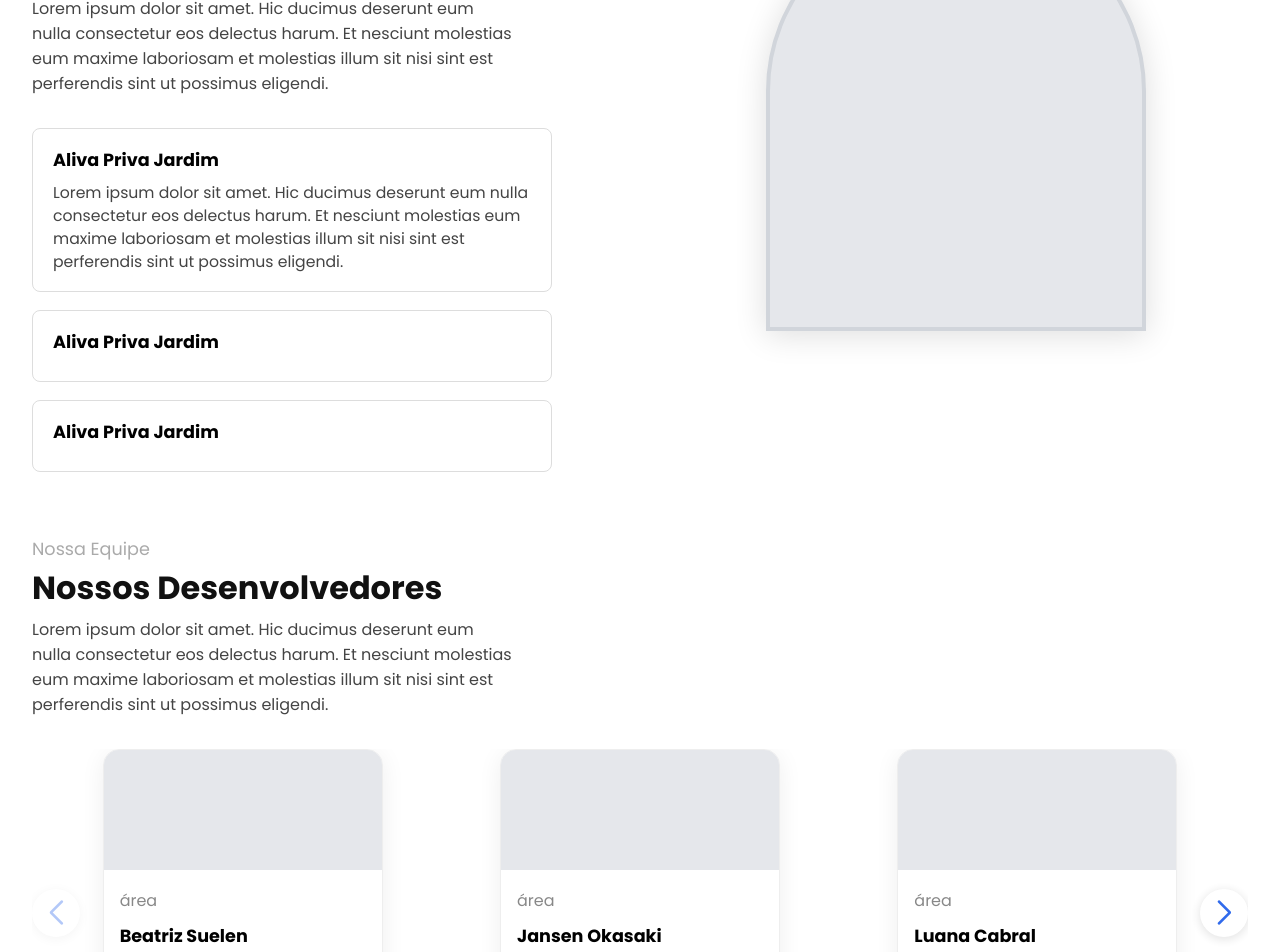
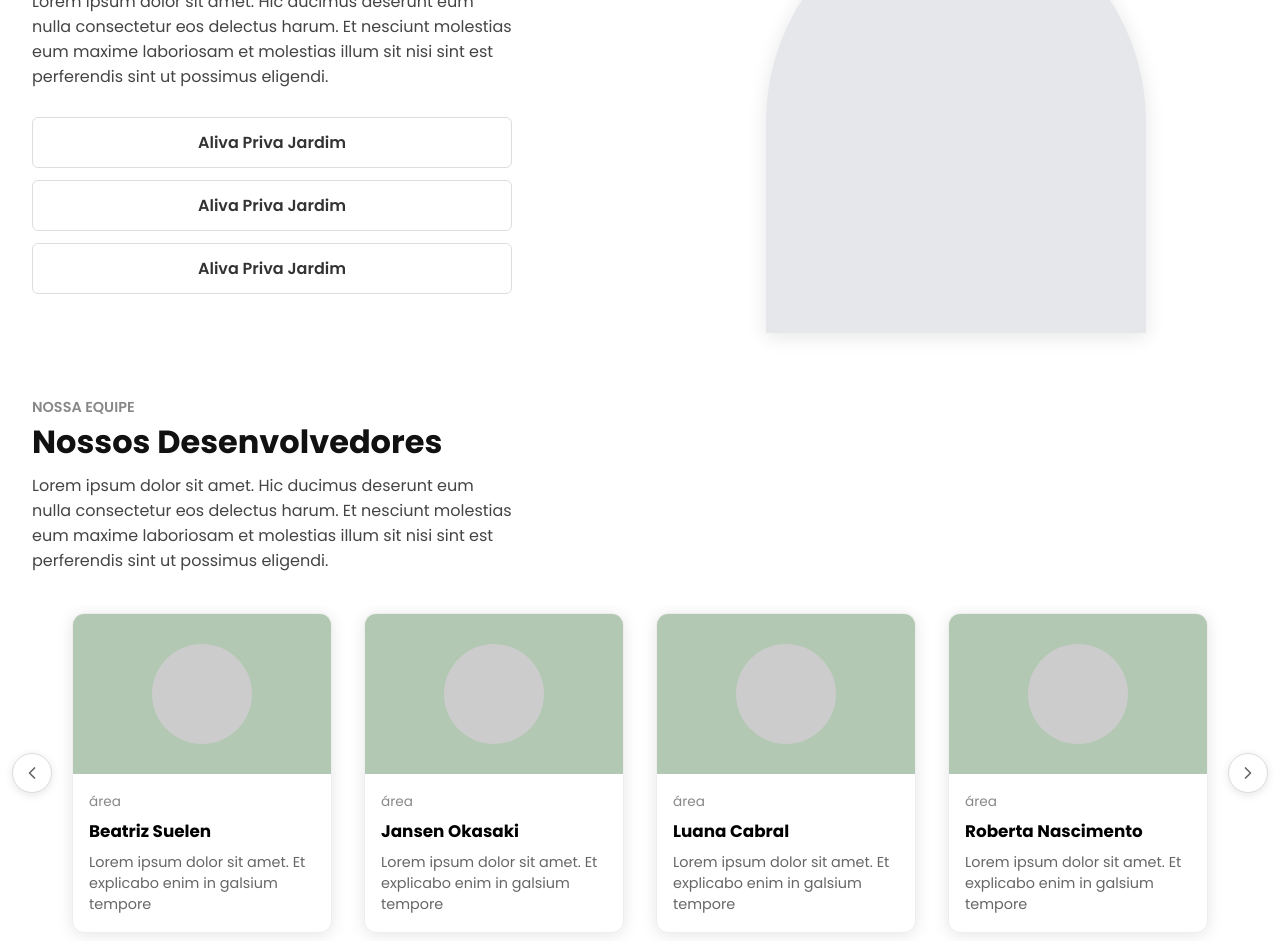
Before and after one commit to zurannii/projeto-frontend, a Next.js app in the folder projeto-frontend/: page /nosso-valor in a window 1280 px wide. Shown: the part 240-1192 px from the top of the page. Built offline with nearby package versions, Linux system fonts and the light colour scheme.

Commit message:
novas implementações na pag nosso valor

```diff
--- a/projeto-frontend/app/globals.css
+++ b/projeto-frontend/app/globals.css
@@ -1,5 +1,5 @@
 :root {
-  --primary: #1f3e72;
+  --primary: #293E40;
   --secondary: rgba(255, 255, 255, 0.78);
   --black: #131110;
   --blue-gradient: linear-gradient(97.05deg, #4066ff 3.76%, #2949c6 100%);
@@ -9,6 +9,18 @@
   --shadow: 0px 23px 21px -8px rgba(136, 160, 255, 0.25);
 }
 
+/* Dark theme overrides */
+body.dark {
+  --primary: #F7FCFC;
+  --secondary: rgba(0, 0, 0, 0.78);
+  --black: #eeeeee;
+  --blue-gradient: linear-gradient(97.05deg, #5d82ff 3.76%, #1a2b60 100%);
+  --orange-gradient: linear-gradient(270deg, #ffc89f 0%, #ff8c00 100%);
+  --blue: #5d82ff;
+  --lightBlue: #2a2a2a;
+  --shadow: 0px 23px 21px -8px rgba(0, 0, 0, 0.25);
+}
+
 * {
   margin: 0;
   padding: 0;
@@ -16,6 +28,12 @@
   font-family: "Poppins", sans-serif;
   scroll-behavior: smooth;
 }
+
+body {
+  background-color: var(--background);
+  color: var(--text);
+}
+
 a {
   color: inherit;
   text-decoration: none;
@@ -67,7 +85,7 @@ a {
 }
 
 .primaryText {
-  color: #1f3e72;
+  color: var(--primary);
   font-weight: bold;
   font-size: 2rem;
 }
@@ -130,3 +148,14 @@ a {
     font-size: 1.2rem;
   }
 }
+
+[data-theme="dark"] {
+  --primary: #eeeeff;
+  --secondary: rgba(0, 0, 0, 0.78);
+  --black: #ffffff;
+  --blue-gradient: linear-gradient(97.05deg, #243a7d 3.76%, #1b2a5a 100%);
+  --orange-gradient: linear-gradient(270deg, #ff922d 0%, #ffb978 100%);
+  --blue: #243a7d;
+  --lightBlue: #1b1b2f;
+  --shadow: 0px 23px 21px -8px rgba(0, 0, 0, 0.3);
+}
--- a/projeto-frontend/src/components/Header/Header.css
+++ b/projeto-frontend/src/components/Header/Header.css
@@ -1,12 +1,14 @@
 .h-wrapper {
-    background-color: var(--black);
+    background-color: var(--primary);
+    height: 121px;
     color: white;
+
 }
 
 .h-container {
     justify-content: space-between;
+    padding-bottom: 1rem;
     padding-top: 1rem;
-    padding-bottom: 1rem;
     color: var(--secondary);
 }
 
--- a/projeto-frontend/src/components/OurValue/OurValue.css
+++ b/projeto-frontend/src/components/OurValue/OurValue.css
@@ -1,65 +1,101 @@
 .valor-section {
   display: flex;
-  gap: 48px;
-  align-items: flex-start;
-  margin-bottom: 64px;
+  gap: 48px; /* Keep gap from previous */
+  align-items: flex-start; /* Align items to the top */
+  margin-bottom: 64px; /* Keep margin */
 }
 .valor-info {
   flex: 1;
 }
 .valor-label {
-  color: #aaa;
-  font-size: 1.1rem;
-  margin-bottom: 8px;
+  color: #888; /* Keep color */
+  font-size: 0.9rem; /* Keep size */
+  margin-bottom: 6px; /* Keep margin */
+  text-transform: uppercase; /* Keep uppercase */
+  font-weight: 600; /* Keep bolder */
 }
 .valor-title {
-  margin-bottom: 16px;
+  font-size: 2rem; /* Keep size */
+  font-weight: 800; /* Keep very bold */
+  color: #111; /* Keep dark color */
+  margin-bottom: 14px; /* Keep margin */
   line-height: 1.1;
 }
 .valor-desc {
-  color: #444;
-  font-size: 1rem;
-  margin-bottom: 32px;
-  max-width: 480px;
+  color: #444; /* Keep darker grey */
+  font-size: 1rem; /* Keep size */
+  margin-bottom: 28px; /* Keep margin */
+  max-width: 480px; /* Keep max width */
 }
 .valor-cards {
   display: flex;
   flex-direction: column;
-  gap: 18px;
+  gap: 12px; /* Keep gap between buttons */
 }
+
 .valor-card {
   background: #fff;
-  border: 1.5px solid #ddd;
-  border-radius: 8px;
-  padding: 18px 20px;
-  min-width: 320px;
-  max-width: 520px;
+  border: 1px solid #ddd; /* Keep thin border */
+  border-radius: 6px; /* Keep slightly less rounded */
+  padding: 12px 20px; /* Keep padding */
+  min-width: 300px; /* Keep min-width */
+  max-width: 480px; /* Keep max-width */
+  margin-bottom: 0;
+  text-align: center;
+  font-weight: 600;
+  color: #333;
+  cursor: pointer;
+  transition: background 0.2s ease;
+  box-shadow: none; /* No shadow */
+}
+
+.valor-card:hover {
+  background: #f5f5f5; /* Keep lighter hover */
+}
+
+.valor-card-title {
+  font-weight: 600;
+  font-size: 1rem; /* Keep size */
   margin-bottom: 0;
 }
-.valor-card-title {
-  font-weight: 700;
-  font-size: 1.1rem;
-  margin-bottom: 8px;
+
+.valor-card-desc {
+  display: none;
 }
-.valor-card-desc {
-  color: #444;
-  font-size: 0.98rem;
-}
+
 .valor-arch-img {
   flex: 1;
   display: flex;
-  align-items: flex-start;
+  align-items: flex-start; /* Align to top */
   justify-content: center;
   min-width: 320px;
+  padding-top: 0; /* Remove extra padding */
 }
+
 .valor-arch {
-  width: 380px;
-  height: 420px;
-  background: #e5e7eb;
-  border-radius: 180px 180px 0 0;
-  box-shadow: 0 4px 32px #0002;
-  border: 4px solid #d1d5db;
+  width: 380px; /* Keep width */
+  height: 420px; /* Keep height */
+  background: #e5e7eb; /* Placeholder color */
+  /* Keep current border-radius attempt for oval */
+  border-radius: 50% 50% 0 0 / 50% 50% 0 0;
+  box-shadow: 0 4px 20px rgba(0,0,0,0.1); /* Keep adjusted shadow */
+  border: none; /* No border */
+  overflow: hidden; /* Ensure content stays within oval */
 }
+
+.valor-card.open {
+  /* Styles for the open state, e.g., darker border or subtle shadow */
+  border-color: #aaa; /* Example: a slightly darker border when open */
+  padding-bottom: 20px; /* Add padding to accommodate description */
+}
+
+.valor-card-description {
+  margin-top: 12px; /* Space above description */
+  font-size: 0.9rem; /* Smaller font size for description */
+  color: #555; /* Slightly lighter color for description */
+  text-align: left; /* Align description text to the left */
+}
+
 @media (max-width: 900px) {
   .valor-section {
     flex-direction: column;
--- a/projeto-frontend/src/components/OurValue/OurValue.jsx
+++ b/projeto-frontend/src/components/OurValue/OurValue.jsx
@@ -1,35 +1,56 @@
-import React from 'react';
-import './OurValue.css';
+"use client";
+import React, { useState } from 'react';
+import './OurValue.css'; // Import the dedicated Valor CSS file
 
 const valores = [
   {
     title: 'Aliva Priva Jardim',
     desc: 'Lorem ipsum dolor sit amet. Hic ducimus deserunt eum nulla consectetur eos delectus harum. Et nesciunt molestias eum maxime laboriosam et molestias illum sit nisi sint est perferendis sint ut possimus eligendi.'
   },
-  { title: 'Aliva Priva Jardim', desc: '' },
-  { title: 'Aliva Priva Jardim', desc: '' },
+  {
+    title: 'Aliva Priva Jardim',
+    desc: 'Lorem ipsum dolor sit amet. Hic ducimus deserunt eum nulla consectetur eos delectus harum. Et nesciunt molestias eum maxime laboriosam et molestias illum sit nisi sint est perferendis sint ut possimus eligendi.'
+  },
+  {
+    title: 'Aliva Priva Jardim',
+    desc: 'Lorem ipsum dolor sit amet. Hic ducimus deserunt eum nulla consectetur eos delectus harum. Et nesciunt molestias eum maxime laboriosam et molestias illum sit nisi sint est perferendis sint ut possimus eligendi.'
+  },
 ];
 
-function ValorCard({ title, desc }) {
+// Modified ValorCard to handle open state and display description
+function ValorCard({ title, desc, isOpen, onClick }) {
   return (
-    <div className="valor-card">
+    <button className={`valor-card ${isOpen ? 'open' : ''}`} onClick={onClick}>
       <div className="valor-card-title">{title}</div>
-      {desc && <div className="valor-card-desc">{desc}</div>}
-    </div>
+      {/* Description is conditionally rendered based on isOpen */}
+      {isOpen && desc && <div className="valor-card-description">{desc}</div>}
+    </button>
   );
 }
 
-export default function OurValue() {
+export default function ValorSection() {
+  const [openCardIndex, setOpenCardIndex] = useState(null); // State to track open card index
+
+  const handleCardClick = (index) => {
+    setOpenCardIndex(openCardIndex === index ? null : index); // Toggle open state
+  };
+
   return (
     <section className="valor-section">
       <div className="valor-info">
         <div className="valor-label">Nosso Valor</div>
         <h1 className="primaryText valor-title">O que nos torna únicos?</h1>
-        <p className="valor-desc">
-          Lorem ipsum dolor sit amet. Hic ducimus deserunt eum nulla consectetur eos delectus harum. Et nesciunt molestias eum maxime laboriosam et molestias illum sit nisi sint est perferendis sint ut possimus eligendi.
-        </p>
+        <p className="valor-desc">Lorem ipsum dolor sit amet. Hic ducimus deserunt eum nulla consectetur eos delectus harum. Et nesciunt molestias eum maxime laboriosam et molestias illum sit nisi sint est perferendis sint ut possimus eligendi.</p>
         <div className="valor-cards">
-          {valores.map((v, idx) => <ValorCard key={idx} {...v} />)}
+          {valores.map((v, idx) => (
+            <ValorCard
+              key={idx}
+              title={v.title}
+              desc={v.desc}
+              isOpen={openCardIndex === idx}
+              onClick={() => handleCardClick(idx)}
+            />
+          ))}
         </div>
       </div>
       <div className="valor-arch-img">
--- a/projeto-frontend/src/components/TeamCard/TeamCard.css
+++ b/projeto-frontend/src/components/TeamCard/TeamCard.css
@@ -1,18 +1,21 @@
 .equipe-section {
   margin-top: 48px;
+  position: relative;
 }
 
 .equipe-label {
-  color: #aaa;
-  font-size: 1.1rem;
-  margin-bottom: 8px;
+  color: #888;
+  font-size: 0.9rem;
+  margin-bottom: 6px;
+  text-transform: uppercase;
+  font-weight: 600;
 }
 
 .equipe-title {
   font-size: 2rem;
   font-weight: 800;
   color: #111;
-  margin-bottom: 12px;
+  margin-bottom: 14px;
   line-height: 1.1;
 }
 
@@ -27,54 +30,123 @@
   display: flex;
   gap: 32px;
   align-items: flex-start;
-  justify-content: flex-start;
-  flex-wrap: wrap;
+  justify-content: center;
+  overflow-x: auto;
+  scroll-behavior: smooth;
+  padding: 8px 4px;
+  scrollbar-width: none;
+  -ms-overflow-style: none;
+}
+
+.equipe-slider::-webkit-scrollbar {
+  display: none;
+}
+
+.equipe-slider-container {
+  position: relative;
+  width: 100%;
+}
+
+.equipe-slider-arrow {
+  position: absolute;
+  top: 50%;
+  transform: translateY(-50%);
+  width: 40px;
+  height: 40px;
+  background: white;
+  border: 1px solid #ddd;
+  border-radius: 50%;
+  display: flex;
+  align-items: center;
+  justify-content: center;
+  cursor: pointer;
+  z-index: 2;
+  box-shadow: 0 2px 8px rgba(0,0,0,0.1);
+  transition: all 0.2s ease;
+}
+
+.equipe-slider-arrow:hover {
+  background: #f5f5f5;
+  box-shadow: 0 4px 12px rgba(0,0,0,0.15);
+}
+
+.equipe-slider-arrow.prev {
+  left: -20px;
+}
+
+.equipe-slider-arrow.next {
+  right: -20px;
+}
+
+.equipe-slider-arrow svg {
+  width: 20px;
+  height: 20px;
+  color: #666;
 }
 
 .equipe-card {
   background: #fff;
   border-radius: 12px;
-  box-shadow: 0 2px 16px #0001;
+  box-shadow: 0 2px 16px rgba(0,0,0,0.1);
   overflow: hidden;
   width: 260px;
   min-height: 320px;
   display: flex;
   flex-direction: column;
-  transition: box-shadow 0.2s;
-  border: 1.5px solid #ddd;
+  transition: box-shadow 0.2s ease-in-out, transform 0.2s ease-in-out;
+  border: 1px solid #eee;
+}
+
+.equipe-card:hover {
+  box-shadow: 0 4px 20px rgba(0,0,0,0.15);
+  transform: scale(1.03) translateY(-5px);
 }
 
 .equipe-card-img {
   width: 100%;
-  height: 120px;
-  background: #e5e7eb;
+  height: 160px;
+  background: #b2c8b2;
+  display: flex;
+  justify-content: center;
+  align-items: center;
+  overflow: hidden;
+}
+
+.equipe-card-img-placeholder {
+  width: 100px;
+  height: 100px;
+  background: #ccc;
+  border-radius: 50%;
 }
 
 .equipe-card-body {
   padding: 18px 16px 14px 16px;
   display: flex;
   flex-direction: column;
-  gap: 8px;
+  gap: 4px;
 }
 
 .equipe-card-area {
   color: #888;
-  font-size: 0.98rem;
+  font-size: 0.85rem;
   margin-bottom: 2px;
 }
 
 .equipe-card-nome {
   font-weight: 700;
   font-size: 1.05rem;
-  margin-bottom: 2px;
+  margin-bottom: 4px;
 }
 
 .equipe-card-desc {
   color: #666;
-  font-size: 0.95rem;
+  font-size: 0.9rem;
 }
 
 @media (max-width: 700px) {
+  .equipe-desc {
+    font-size: 0.95rem;
+  }
   .equipe-title {
     font-size: 1.2rem;
   }
@@ -82,80 +154,3 @@
     gap: 14px;
   }
 }
-
-.swiper {
-  padding-bottom: 32px;
-  padding-left: 24px;
-  padding-right: 24px;
-}
-
-.swiper-button-next,
-.swiper-button-prev {
-  color: #2563eb;
-  background: #fff;
-  border-radius: 50%;
-  box-shadow: 0 2px 12px #0002;
-  width: 48px;
-  height: 48px;
-  top: 50%;
-  transform: translateY(-50%);
-  opacity: 0.95;
-  transition: box-shadow 0.2s, background 0.2s;
-  z-index: 10;
-}
-
-.swiper-button-next {
-  right: 0;
-}
-.swiper-button-prev {
-  left: 0;
-}
-
-.swiper-button-next:after,
-.swiper-button-prev:after {
-  font-size: 1.5rem;
-  font-weight: bold;
-}
-
-.equipe-card {
-  background: #fff;
-  border-radius: 16px;
-  box-shadow: 0 4px 24px #0001;
-  overflow: hidden;
-  width: 280px;
-  min-height: 340px;
-  display: flex;
-  flex-direction: column;
-  transition: box-shadow 0.2s, transform 0.2s;
-  border: 1.5px solid #eee;
-  margin: 0 auto;
-}
-.equipe-card:hover {
-  box-shadow: 0 8px 32px #0002;
-  transform: translateY(-4px) scale(1.03);
-}
-.equipe-card-img {
-  width: 100%;
-  height: 120px;
-  background: #e5e7eb;
-}
-.equipe-card-body {
-  padding: 18px 16px 14px 16px;
-  display: flex;
-  flex-direction: column;
-  gap: 8px;
-}
-.equipe-card-area {
-  color: #888;
-  font-size: 1rem;
-  margin-bottom: 2px;
-}
-.equipe-card-nome {
-  font-weight: 700;
-  font-size: 1.1rem;
-  margin-bottom: 2px;
-}
-.equipe-card-desc {
-  color: #666;
-  font-size: 1rem;
-}
--- a/projeto-frontend/src/components/TeamCard/TeamCard.jsx
+++ b/projeto-frontend/src/components/TeamCard/TeamCard.jsx
@@ -1,10 +1,6 @@
 "use client";
-import React from 'react';
-import { Swiper, SwiperSlide } from 'swiper/react';
-import { Navigation } from 'swiper';
-import 'swiper/css';
-import 'swiper/css/navigation';
-import './TeamCard.css';
+import { useRef } from 'react';
+import './TeamCard.css'; // Import the new equipe.css file
 
 const equipe = [
   {
@@ -30,13 +26,16 @@ const equipe = [
     area: 'área',
     desc: 'Lorem ipsum dolor sit amet. Et explicabo enim in galsium tempore',
     image: ''
-  },
+  }
 ];
 
-function TeamCard({ nome, area, desc, image }) {
+function EquipeCard({ nome, area, desc, image }) {
   return (
     <div className="equipe-card">
-      <div className="equipe-card-img" />
+      <div className="equipe-card-img">
+        {/* Placeholder for circular image */}
+        <div className="equipe-card-img-placeholder"></div>
+      </div>
       <div className="equipe-card-body">
         <div className="equipe-card-area">{area}</div>
         <div className="equipe-card-nome">{nome}</div>
@@ -46,30 +45,50 @@ function TeamCard({ nome, area, desc, image }) {
   );
 }
 
-export default function Team() {
+export default function EquipeSection() {
+  const sliderRef = useRef(null);
+
+  const scrollSlider = (direction) => {
+    if (sliderRef.current) {
+      const scrollAmount = 300; // Adjust this value based on your needs
+      const currentScroll = sliderRef.current.scrollLeft;
+      const newScroll = direction === 'left'
+        ? currentScroll - scrollAmount
+        : currentScroll + scrollAmount;
+
+      sliderRef.current.scrollTo({
+        left: newScroll,
+        behavior: 'smooth'
+      });
+    }
+  };
+
   return (
     <section className="equipe-section">
       <div className="equipe-label">Nossa Equipe</div>
       <h2 className="equipe-title">Nossos Desenvolvedores</h2>
-      <p className="equipe-desc">
-        Lorem ipsum dolor sit amet. Hic ducimus deserunt eum nulla consectetur eos delectus harum. Et nesciunt molestias eum maxime laboriosam et molestias illum sit nisi sint est perferendis sint ut possimus eligendi.
-      </p>
-      <Swiper
-        modules={[Navigation]}
-        navigation
-        spaceBetween={24}
-        slidesPerView={1}
-        breakpoints={{
-          600: { slidesPerView: 2 },
-          900: { slidesPerView: 3 },
-        }}
-      >
-        {equipe.map((p, idx) => (
-          <SwiperSlide key={idx}>
-            <TeamCard {...p} />
-          </SwiperSlide>
-        ))}
-      </Swiper>
+      <p className="equipe-desc">Lorem ipsum dolor sit amet. Hic ducimus deserunt eum nulla consectetur eos delectus harum. Et nesciunt molestias eum maxime laboriosam et molestias illum sit nisi sint est perferendis sint ut possimus eligendi.</p>
+      <div className="equipe-slider-container">
+        <button
+          className="equipe-slider-arrow prev"
+          onClick={() => scrollSlider('left')}
+        >
+          <svg xmlns="http://www.w3.org/2000/svg" viewBox="0 0 24 24" fill="none" stroke="currentColor" strokeWidth="2" strokeLinecap="round" strokeLinejoin="round">
+            <path d="M15 18l-6-6 6-6"/>
+          </svg>
+        </button>
+        <div className="equipe-slider" ref={sliderRef}>
+          {equipe.map((p, idx) => <EquipeCard key={idx} {...p} />)}
+        </div>
+        <button
+          className="equipe-slider-arrow next"
+          onClick={() => scrollSlider('right')}
+        >
+          <svg xmlns="http://www.w3.org/2000/svg" viewBox="0 0 24 24" fill="none" stroke="currentColor" strokeWidth="2" strokeLinecap="round" strokeLinejoin="round">
+            <path d="M9 18l6-6-6-6"/>
+          </svg>
+        </button>
+      </div>
     </section>
   );
 }
```
Also changed, not shown: projeto-frontend/src/components/ThemeToggle/ThemeToggle.js (added, +12 -0 lines).
